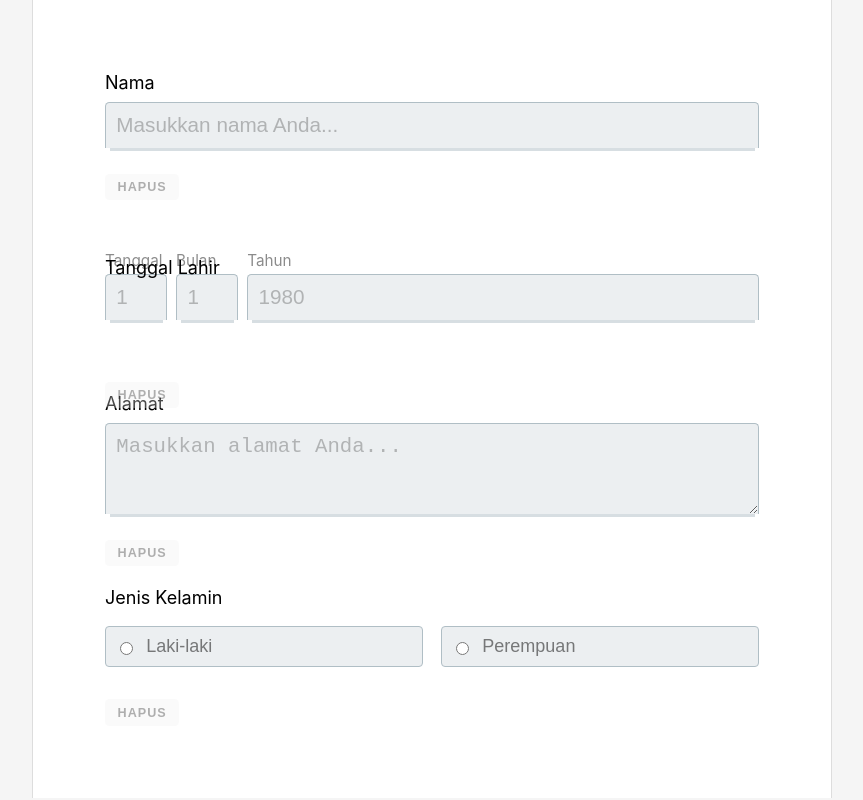
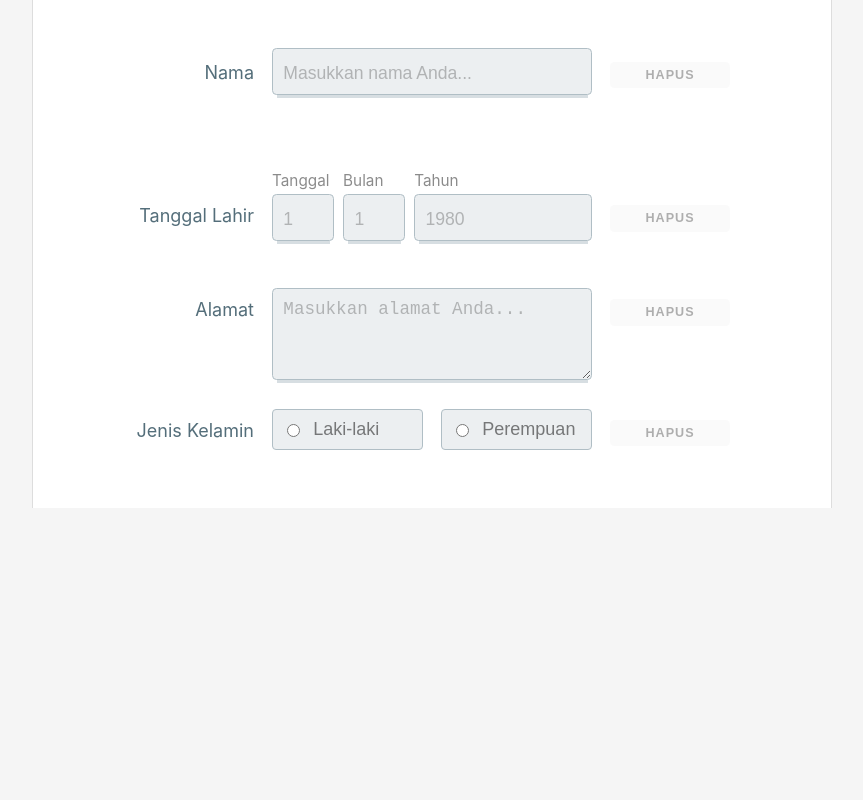
Before and after one commit to adrianpdm/JFE_ITDEV, a Vue app: page / in a window 1280 px wide. Shown: the whole page, without its empty margins (208-1071 px from the left). Built offline with nearby package versions, Linux system fonts and the light colour scheme.

Commit message:
grid-based display

```diff
--- a/src/App.vue
+++ b/src/App.vue
@@ -1,5 +1,6 @@
 <template>
   <div id="app">
+    <div id="form">
       <XInput input-element="input"
               name="nama"
               label="Nama"
@@ -25,6 +26,7 @@
       <XRadioButtons label="Jenis Kelamin"
                      :options="['Laki-laki', 'Perempuan']"
                      v-model="gender" />
+    </div>
   </div>
 </template>
 
@@ -57,7 +59,7 @@ export default {
 }
 html {
   --input-border-color: rgba(176, 190, 197, 1);
-  --input-border-active-color: rgba(67,160,71,1);
+  --input-border-active-color: rgba(67, 160, 71, 1);
 
   --input-bg-color: rgba(236, 239, 241, 1);
 
@@ -77,15 +79,14 @@ body {
   margin: 0;
   padding: 0;
   background-color: #f5f5f5;
+
+  text-align: center;
 }
 
 #app {
-  display: block;
-  width: 100%;
   max-width: 800px;
-  height: auto;
   margin: 0 auto;
-  padding: 4rem;
+  padding: 2rem 0;
 
   border-style: solid;
   border-color: #ddd;
@@ -94,6 +95,64 @@ body {
   border-right-width: 1px;
 
   background-color: white;
+
+  text-align: center;
+}
+
+#form {
+  display: inline-block;
+  text-align: left;
+}
+
+@media screen and (max-width: 599px) {
+  .large-only {
+    display: none;
+  }
+
+  #form {
+    width: 300px;
+
+    > * {
+      display: grid;
+      grid-template-columns: 1fr auto;
+      gap: 0.5rem;
+
+      > *:nth-child(1) {
+        align-self: center;
+      }
+
+      > *:nth-child(2) {
+        order: 3;
+        grid-column: 1 / span 2;
+      }
+
+      > *:nth-child(3) {
+        order: 2;
+      }
+    }
+  }
+}
+
+@media screen and (min-width: 600px) {
+  #form {
+    > * {
+      display: grid;
+      grid-template-columns: 120px 320px 120px;
+      gap: 0 1rem;
+      align-items: baseline;
+
+      > *:nth-child(1) {
+        width: 100%;
+        height: 100%;
+        overflow: hidden;
+        text-align: right !important;
+      }
+
+      > *:nth-child(2) {
+        width: 320px;
+      }
+    }
+  }
 }
 
 button {
@@ -104,16 +163,19 @@ button {
 }
 
 .x-base__input-header {
+  min-height: 1.5rem;
   display: flex;
+  flex: 0 0 auto;
   justify-content: space-between;
   align-items: center;
-  margin-bottom: 0.5em;
 }
 
 .x-base__label {
+  width: 100%;
   display: block;
   font-size: 1em;
   font-weight: normal;
+  color: rgba(84, 110, 122, 1);
 }
 
 .x-base__input {
@@ -122,10 +184,7 @@ button {
   padding: 0.5em;
 
   border-radius: 0.25rem;
-  border-bottom-left-radius: 0;
-  border-bottom-right-radius: 0;
   border: 1px solid var(--input-border-color);
-  border-bottom-width: 0;
   background-color: var(--input-bg-color);
 
   font-size: 1.15em;
@@ -133,6 +192,7 @@ button {
 
   &::placeholder {
     color: rgba(0, 0, 0, 0.25);
+    font-size: 0.85em;
   }
   &:focus,
   &:active {
@@ -198,10 +258,10 @@ button {
 
   li {
     line-height: 1.2;
-    padding: 0.5em 0;
+    padding: 0.2em 0;
+    opacity: 0.75;
   }
 }
-
 
 @keyframes shake {
   0% {
```
Lines whose indentation alone changed are shown as unchanged.
